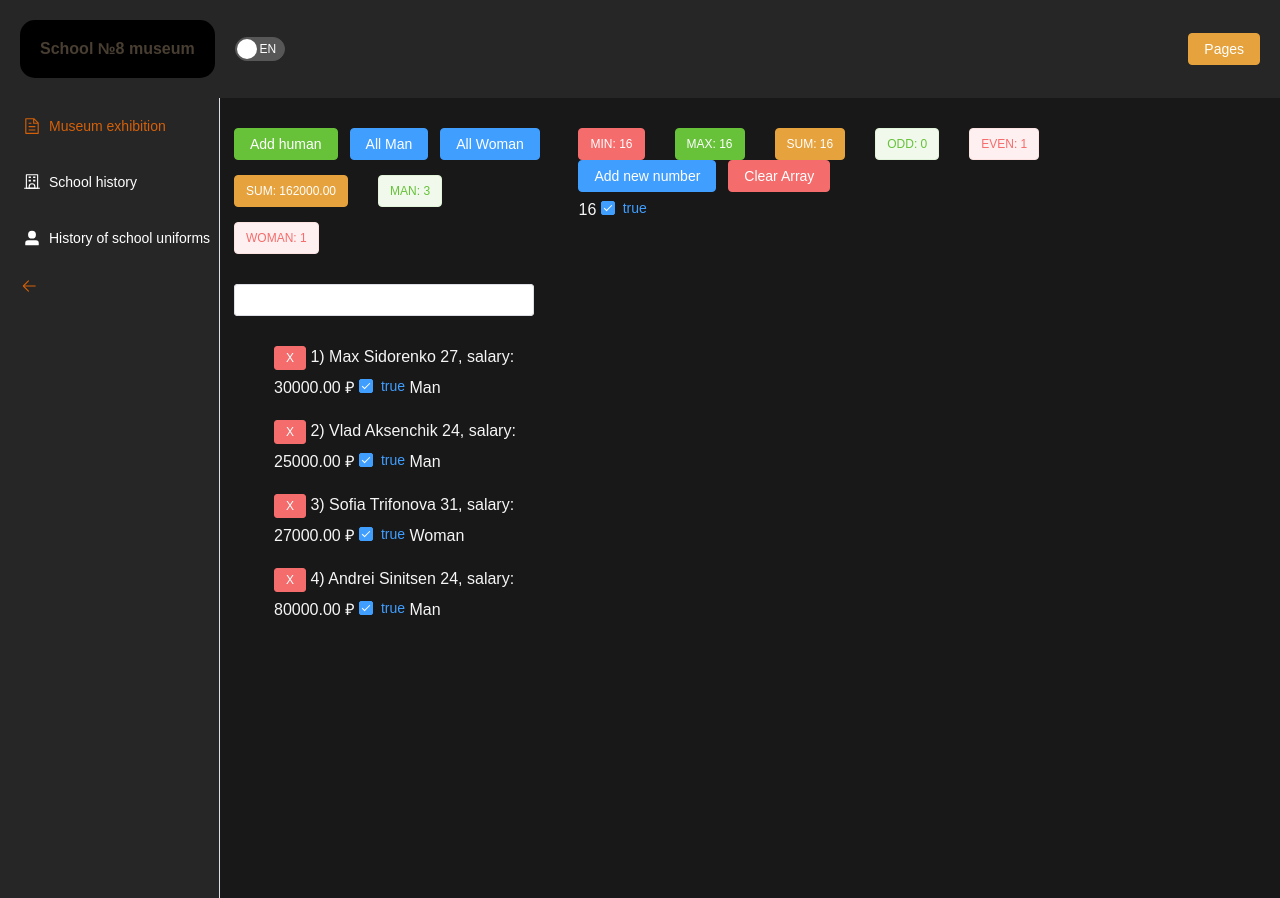
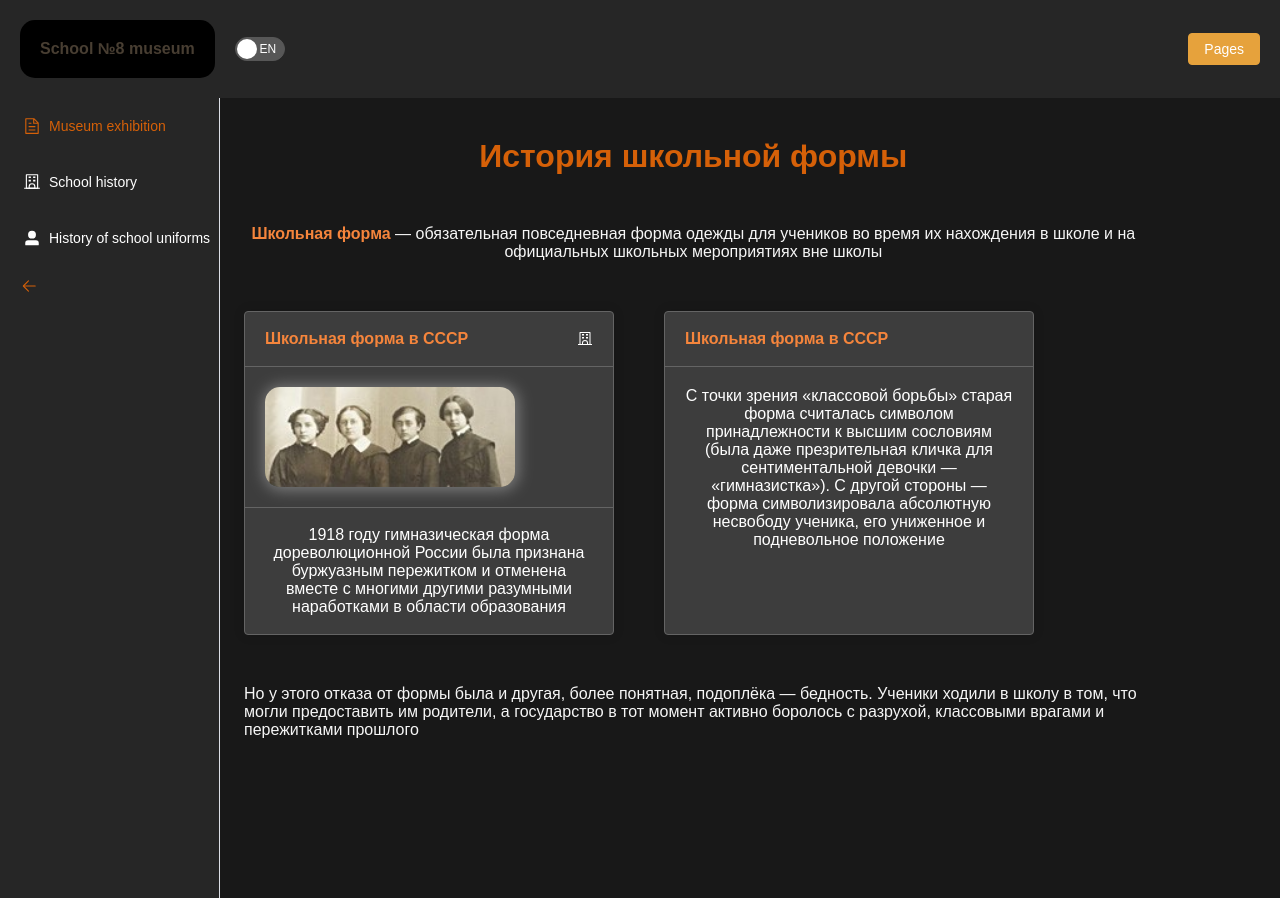
Before and after one commit to sunflower560/school-museum, a Vue app: page /school-history-uniforms in a window 1280 px wide. Built offline with nearby package versions, Linux system fonts and the light colour scheme.

Commit message:
create history-school-uniforms-page

```diff
--- a/components.d.ts
+++ b/components.d.ts
@@ -9,6 +9,7 @@ declare module 'vue' {
   export interface GlobalComponents {
     ElAffix: typeof import('element-plus/es')['ElAffix']
     ElButton: typeof import('element-plus/es')['ElButton']
+    ElCard: typeof import('element-plus/es')['ElCard']
     ElCheckbox: typeof import('element-plus/es')['ElCheckbox']
     ElCol: typeof import('element-plus/es')['ElCol']
     ElCollapse: typeof import('element-plus/es')['ElCollapse']
--- a/package.json
+++ b/package.json
@@ -14,8 +14,8 @@
   "dependencies": {
     "@vueuse/core": "^10.3.0",
     "@vueuse/shared": "^10.3.0",
+    "element-plus": "^2.3.9",
     "luxon": "^3.4.0",
-    "element-plus": "^2.3.9",
     "pinia": "^2.1.7",
     "vue": "^3.3.10",
     "vue-i18n": "^9.2.2",
@@ -31,6 +31,7 @@
     "@vue/tsconfig": "^0.4.0",
     "jsdom": "^23.0.1",
     "npm-run-all2": "^6.1.1",
+    "sass": "^1.70.0",
     "typescript": "~5.2.0",
     "unplugin-auto-import": "^0.17.2",
     "unplugin-vue-components": "^0.26.0",
--- a/src/pages/common/HistorySchoolUniformsPage.vue
+++ b/src/pages/common/HistorySchoolUniformsPage.vue
@@ -1,207 +1,118 @@
 <template>
   <div class="history-school-uniforms-page">
+    <h1>История школьной формы</h1>
 
-    <el-row>
-      <el-col :lg="9">
-        <div class="history-school-uniforms-page-people">
-          <div class="history-school-uniforms-page-people-management">
-            <el-button @click="addNewHuman" type="success">Add human</el-button>
-            <el-button @click="peopleSources = allManHuman" type="primary">All Man</el-button>
-            <el-button @click="peopleSources = allWomanHuman" type="primary">All Woman</el-button>
-            <br>
-            <el-tag effect="dark" type="warning" size="large">SUM: {{ peopleSalarySumma.toFixed(2) }}</el-tag>
-            <el-tag effect="light" type="success" size="large">MAN: {{ manHumanCount }}</el-tag>
-            <el-tag effect="light" type="danger" size="large">WOMAN: {{ womanHumanCount }}</el-tag>
+    <div class="history-school-uniforms-page-content">
+      <div>
+        <p><span>Школьная форма</span> — обязательная повседневная форма одежды для учеников
+          во время их нахождения в школе и на официальных школьных мероприятиях вне школы</p>
+      </div>
+
+      <div class="history-school-uniforms-page-content-card">
+        <el-card style="--el-card-bg-color: #3d3d3d; --el-card-border-color: #646464">
+          <template #header>
+            <div class="card-header">
+              <span>Школьная форма в СССР</span>
+              <el-icon><School /></el-icon>
+            </div>
+          </template>
+          <div class="card-content">
+            <el-image src="/src/assets/img/SchoolSssrForm.jpg" />
           </div>
-          <el-input v-model="searchHuman" />
-          <ul v-for="human in filteredPeople" :key="human.id">
-            <li>
-              <el-button @click="removeHuman(human.id)" type="danger" size="small">
-                <p>X</p></el-button>
-              {{human.id}}) {{human.name}} {{human.lastName}} {{human.age}}, salary: {{human.salary.toFixed(2)}} ₽
-              <el-checkbox @click="items" v-model="human.isActive" :label="human.isActive">{{human.isActive }}</el-checkbox>
-              {{human.gender}}
-            </li>
-            <br>
-          </ul>
-        </div>
-      </el-col>
+          <template #footer>
+            <p>
+              1918 году гимназическая форма дореволюционной России была признана буржуазным
+              пережитком и отменена вместе с многими другими разумными наработками в области образования
+            </p>
+          </template>
+        </el-card>
 
-      <el-col :lg="15">
-        <el-tag effect="dark" type="danger" size="large">MIN: {{ minItemValue }}</el-tag>
-        <el-tag effect="dark" type="success" size="large">MAX: {{ maxItemValue }}</el-tag>
+        <el-card style="--el-card-bg-color: #3d3d3d; --el-card-border-color: #646464">
+          <template #header>
+            <div class="card-header">
+              <span>Школьная форма в СССР</span>
+            </div>
+          </template>
+          <div>
+            С точки зрения «классовой борьбы» старая форма считалась
+            символом принадлежности к высшим сословиям (была даже презрительная
+            кличка для сентиментальной девочки — «гимназистка»). С другой стороны — форма символизировала
+            абсолютную несвободу ученика, его униженное и подневольное положение
+          </div>
+        </el-card>
+      </div>
 
-        <el-tag effect="dark" type="warning" size="large">SUM: {{ itemsSumma }}</el-tag>
-        <el-tag effect="light" type="success" size="large">ODD: {{ oddItemCount }}</el-tag>
-        <el-tag effect="light" type="danger" size="large">EVEN: {{ evenItemCount }}</el-tag>
+      <div class="history-school-uniforms-page-content-sssr">
+        <p>
+          Но у этого отказа от формы была и другая, более понятная,
+          подоплёка — бедность. Ученики ходили в школу в том, что могли
+          предоставить им родители, а государство в тот момент активно боролось
+          с разрухой, классовыми врагами и пережитками прошлого
+        </p>
+      </div>
 
-        <el-button @click="addNewItem" type="primary">Add new number</el-button>
-        <el-button @click="clearItems" type="danger">Clear Array</el-button>
-
-        <el-row v-for="item in itemsSources" :key="item">
-          <el-col>
-            <p>{{ item.value }}
-              <el-checkbox @click="items" v-model="item.isActive" :label="item.isActive">{{ item.isActive }}
-              </el-checkbox>
-            </p>
-          </el-col>
-        </el-row>
-      </el-col>
-    </el-row>
+    </div>
   </div>
 </template>
 
 <script setup lang="ts">
+import {
+  School
+} from "@element-plus/icons-vue";
 import {computed, reactive, ref} from "vue";
 
-interface IHuman {
-  id: number,
-  name: string,
-  lastName: string,
-  age: number,
-  salary: number,
-  isActive: boolean,
-  gender: string
-}
-
-interface IItem {
-  value: number
-  isActive: boolean
-}
-
-const searchHuman = ref('')
-
-const fieldHuman: Array<string> = ['id', 'age', 'salary', 'name', 'lastName', 'gender']
-
-const filteredPeople = computed(() => peopleSources.value.filter(human => {
-      return fieldHuman.some(field => typeof human[field] === 'string' || 'number' ? human[field]
-          .toString().toUpperCase().includes(searchHuman.value.toUpperCase()) : '')
-    })
-)
-
-const namesMan = ['Max', 'Vlad', 'Andrei']
-const namesWoman = ['Sofia', 'Elena', 'Maria']
-const lastNames = ['Sidorenko', 'Aksenchik', 'Trifonova', 'Sinitsen']
-
-const peopleSources = ref<Array<IHuman>>([
-  {id: 1, name: 'Max', lastName: 'Sidorenko', age: 27, salary: 30000, isActive: true, gender: 'Man'},
-  {id: 2, name: 'Vlad', lastName: 'Aksenchik', age: 24, salary: 25000, isActive: true, gender: 'Man'},
-  {id: 3, name: 'Sofia', lastName: 'Trifonova', age: 31, salary: 27000, isActive: true, gender: 'Woman'},
-  {id: 4, name: 'Andrei', lastName: 'Sinitsen', age: 24, salary: 80000, isActive: true, gender: 'Man'}
-])
-
-const people = computed(() => peopleSources.value
-    .filter(human => human?.isActive && typeof human?.salary === 'number')
-    .map(human => ({salary: human.salary, gender: human.gender})))
-
-const addNewHuman = () => {
-  const humanId = peopleSources.value.length + 1
-  const name = [namesWoman, namesMan][Math.floor(Math.random() * 2)][Math.floor(Math.random() * 3)]
-  const gender = namesMan.includes(name) ? 'Man' : 'Woman'
-  peopleSources.value.push({
-    id: humanId,
-    name: name,
-    lastName: lastNames[Math.floor(Math.random() * 4)],
-    age: Math.floor(Math.random() * 56),
-    salary: Math.random() * 500000,
-    isActive: true,
-    gender: gender
-  })
-}
-const peopleSalarySumma = computed(() => people.value.reduce((previousSalary, currentSalary) => previousSalary + currentSalary.salary, 0))
-const removeHuman = (id: number) => peopleSources.value = peopleSources.value.filter(human => human.id !== id)
-
-const manHumanCount = computed(() => people.value.filter(human => human.gender === 'Man').length)
-const womanHumanCount = computed(() => people.value.length - manHumanCount.value)
-const allManHuman = computed(() => peopleSources.value.filter(human => human.gender === 'Man'))
-const allWomanHuman = computed(() => peopleSources.value.filter(human => human.gender === 'Woman'))
-
-
-const itemsSources = ref<Array<IItem>>([
-  {
-    value: 16,
-    isActive: true
-  }
-])
-
-const addNewItem = () => itemsSources.value.push({value: Math.floor(Math.random() * 100), isActive: true})
-const clearItems = () => itemsSources.value = []
-
-//filter + map
-const itemsFilterMap = computed(() => {
-  const filterItemValues = []
-  for (let i = 0; i < itemsSources.value.length; i++)
-    if (itemsSources.value[i]?.isActive && typeof itemsSources.value[i]?.value === 'number')
-      filterItemValues.push(itemsSources.value[i].value)
-  return filterItemValues
-})
-
-const items = computed(() => itemsSources.value
-    .filter(item => item?.isActive && typeof item?.value === 'number')
-    .map(item => item.value))
-
-
-const maxItemValue = computed(() => !items.value.length ? 0 : Math.max(...items.value))
-const minItemValue = computed(() => !items.value.length ? 0 : Math.min(...items.value))
-
-const itemsSumma = computed(() => items.value.reduce((previousValue, currentValue) => previousValue + currentValue, 0))
-
-const oddItemCount = computed(() => items.value.filter((number: number) => number % 2 !== 0).length)
-
-const evenItemCount = computed(() => items.value.length - oddItemCount.value)
-
-
-// filter
-// const items = computed(() => {
-//   const filteredItems = []
-//   for(let i = 0; i < itemsSources.value.length; i++) {
-//     if(itemsSources.value[i]?.isActive) {
-//       filteredItems.push(itemsSources.value[i])
-//     }
-//   }
-//   return filteredItems
-// })
 </script>
 
 <style lang="scss">
 @import '/src/styles/variables.scss';
 
 .history-school-uniforms-page {
-  //text-align: center;
-  padding: $size;
-  //&-odd {
-  //  display: flex;
-  //  color: $color_green;
-  //  div {
-  //    display: inline-block;
-  //    p {
-  //      margin-right: $radius_tiny;
-  //    }
-  //  }
-  //}
-
-  .el-tag {
-    margin-right: $radio_average;
-  }
-
-  ul {
-    list-style-type: none;
-  }
-
-  &-people {
-    .el-input {
-      width: $radius_big * 6;
-      margin-bottom: $radio_average;
+  text-align: center;
+  padding: $size_big;
+  &-content {
+    span {
+      color: $color_main_dark_2;
+      font-weight: $font_w_medium;
     }
 
-    &-management {
-      margin-bottom: $radio_average;
+      &-card {
+        display: flex;
+        justify-content: center;
+        flex-wrap: wrap;
+        .el-card {
+          @media(max-width: 1000px) {
+            width: $drawer-width - 50;
+          }
+          margin-top: $radius_big;
+          margin-right: $radius_big;
+          width: $drawer-width - 50;
+          color: white;
+          .card-header {
+            display: flex;
+            justify-content: space-between;
+            align-items: center;
+          }
+          .card-content {
+            display: flex;
+            justify-content: left;
+            .el-image {
+              width: $radius_big * 5;
+              height: $height-big;
+              border-radius: $radius_medium;
+              box-shadow: $size_tiny - 2 $size_tiny - 2 $radius_medium $radius_small / 5 gray;
+            }
+          }
+        }
+      }
 
-      .el-tag {
-        margin-right: $radio_average;
-        margin-top: $radius_medium;
-      }
+    &-sssr {
+      text-align: left;
+      margin-top: $radius_big;
     }
+    margin-top: $radius_big;
+    display: flex;
+    justify-content: left;
+    flex-wrap: wrap;
   }
 }
 </style>
```
Also changed, not shown: src/assets/img/SchoolSssrForm.jpg (added), 1 other file (tests, documents, lock files or other folders).
